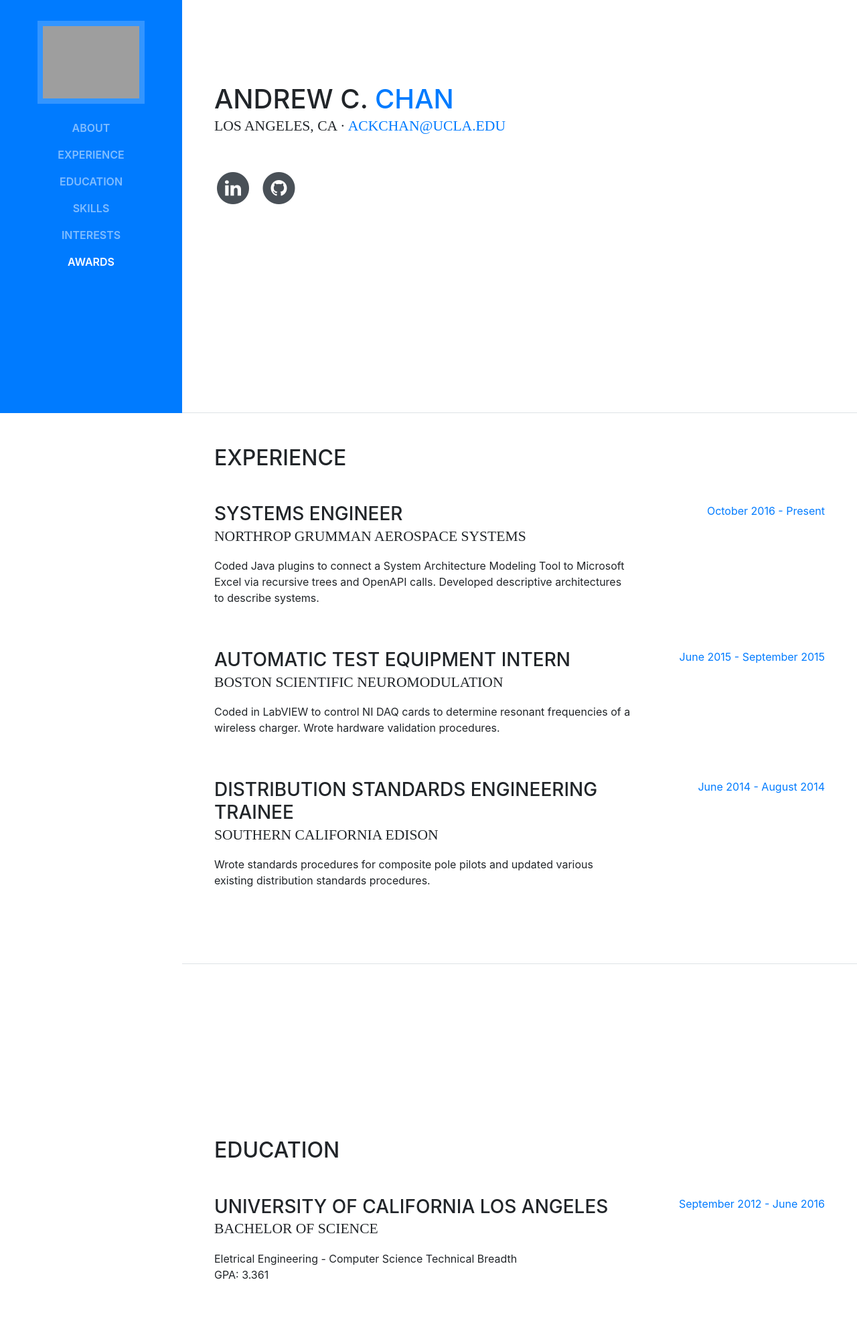
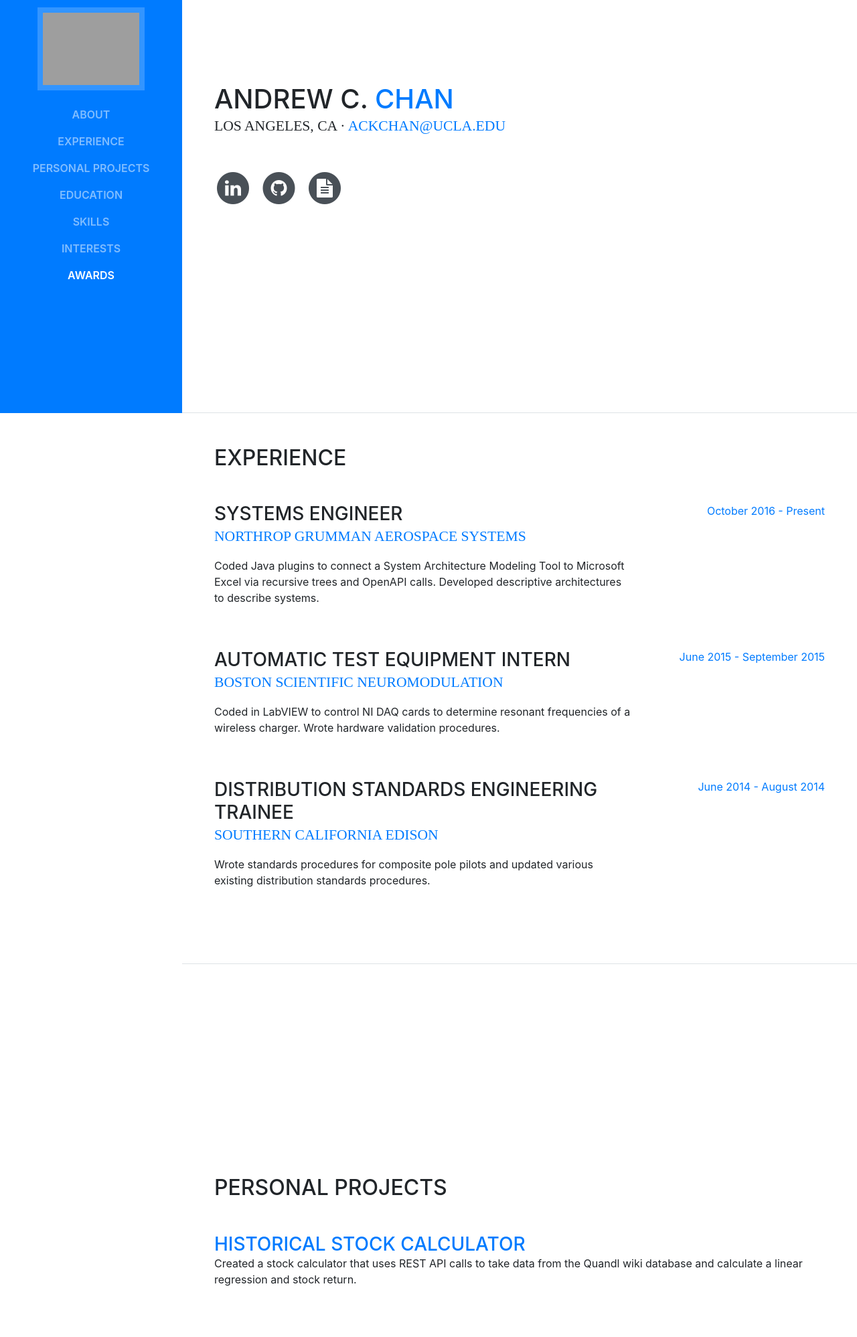
Before and after one commit to andrewcchan/andrewcchan.github.io, a website with bundled scripts: page index.html in a window 1280 px wide. Shown: the part 183-2180 px from the top of the page at 67% size. Built offline with nearby package versions, Linux system fonts and the light colour scheme; grey boxes are pictures that could not be loaded; a web font is replaced by a local one.

Commit message:
Added Personal Projects section, resume link, links to job websites

```diff
--- a/index.html
+++ b/index.html
@@ -45,6 +45,9 @@
           <li class="nav-item">
             <a class="nav-link js-scroll-trigger" href="#experience">Experience</a>
           </li>
+		  <li class="nav-item">
+            <a class="nav-link js-scroll-trigger" href="#personalProjects">Personal Projects</a>
+          </li>
           <li class="nav-item">
             <a class="nav-link js-scroll-trigger" href="#education">Education</a>
           </li>
@@ -81,10 +84,18 @@
               </a>
             </li>
             <li class="list-inline-item">
-              <a href="https://github.com/Anisotropies">
+              <a href="https://github.com/andrewcchan">
                 <span class="fa-stack fa-lg">
                   <i class="fa fa-circle fa-stack-2x"></i>
                   <i class="fa fa-github fa-stack-1x fa-inverse"></i>
+                </span>
+              </a>
+            </li>
+			 <li class="list-inline-item">
+              <a href="files/resume.pdf">
+                <span class="fa-stack fa-lg">
+                  <i class="fa fa-circle fa-stack-2x"></i>
+                  <i class="fa fa-file-text fa-stack-1x fa-inverse"></i>
                 </span>
               </a>
             </li>
@@ -99,7 +110,7 @@
           <div class="resume-item d-flex flex-column flex-md-row mb-5">
             <div class="resume-content mr-auto">
               <h3 class="mb-0">Systems Engineer</h3>
-              <div class="subheading mb-3">Northrop Grumman Aerospace Systems</div>
+              <div class="subheading mb-3"><a href = "http://www.northropgrumman.com/AboutUs/BusinessSectors/AerospaceSystems/Pages/default.aspx"> Northrop Grumman Aerospace Systems </a> </div>
               <p>Coded Java plugins to connect a System Architecture Modeling Tool to Microsoft Excel via recursive trees and OpenAPI calls. Developed descriptive architectures to describe systems.</p>
             </div>
             <div class="resume-date text-md-right">
@@ -110,7 +121,7 @@
           <div class="resume-item d-flex flex-column flex-md-row mb-5">
             <div class="resume-content mr-auto">
               <h3 class="mb-0">Automatic Test Equipment Intern</h3>
-              <div class="subheading mb-3">Boston Scientific Neuromodulation</div>
+              <div class="subheading mb-3"><a href = "http://www.bostonscientific.com/en-US/about-us/core-businesses/neuromodulation.html"> Boston Scientific Neuromodulation </a> </div>
               <p>Coded in LabVIEW to control NI DAQ cards to determine resonant frequencies of a wireless charger. Wrote hardware validation procedures.</p>
             </div>
             <div class="resume-date text-md-right">
@@ -121,7 +132,7 @@
           <div class="resume-item d-flex flex-column flex-md-row mb-5">
             <div class="resume-content mr-auto">
               <h3 class="mb-0">Distribution Standards Engineering Trainee</h3>
-              <div class="subheading mb-3">Southern California Edison</div>
+              <div class="subheading mb-3"><a href = "https://www.sce.com/"> Southern California Edison </a> </div>
               <p>Wrote standards procedures for composite pole pilots and updated various existing distribution standards procedures.</p>
             </div>
             <div class="resume-date text-md-right">
@@ -131,6 +142,14 @@
 
         </div>
 
+      </section>
+
+	  <section class="resume-section p-3 p-lg-5 d-flex flex-column" id="personalProjects">
+        <div class="my-auto">
+          <h2 class="mb-5">Personal Projects</h2>
+		  <h3 class="mb-0"><a href = "https://stock-return-history.herokuapp.com/">Historical Stock Calculator </a></h3>
+          <p class="mb-0">Created a stock calculator that uses REST API calls to take data from the Quandl wiki database and calculate a linear regression and stock return.</p>
+        </div>
       </section>
 
       <section class="resume-section p-3 p-lg-5 d-flex flex-column" id="education">
@@ -189,7 +208,8 @@
       <section class="resume-section p-3 p-lg-5 d-flex flex-column" id="interests">
         <div class="my-auto">
           <h2 class="mb-5">Interests</h2>
-          <p>Machine Learning, DIY Eletronics</p>
+          <p>Machine Learning</p>
+		  <p>DIY Eletronics</p>
           <p class="mb-0">Foodie Adventures</p>
         </div>
       </section>
```
Also changed, not shown: 1 other file.
